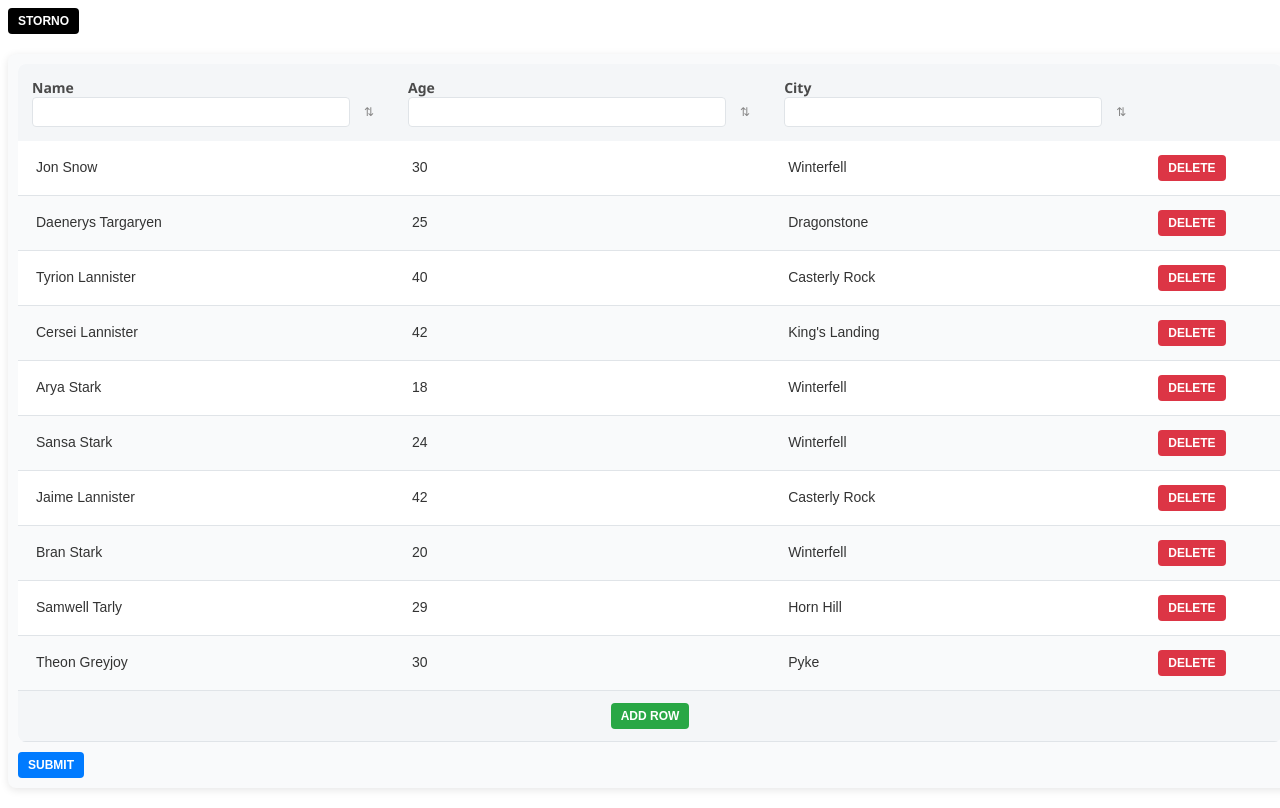
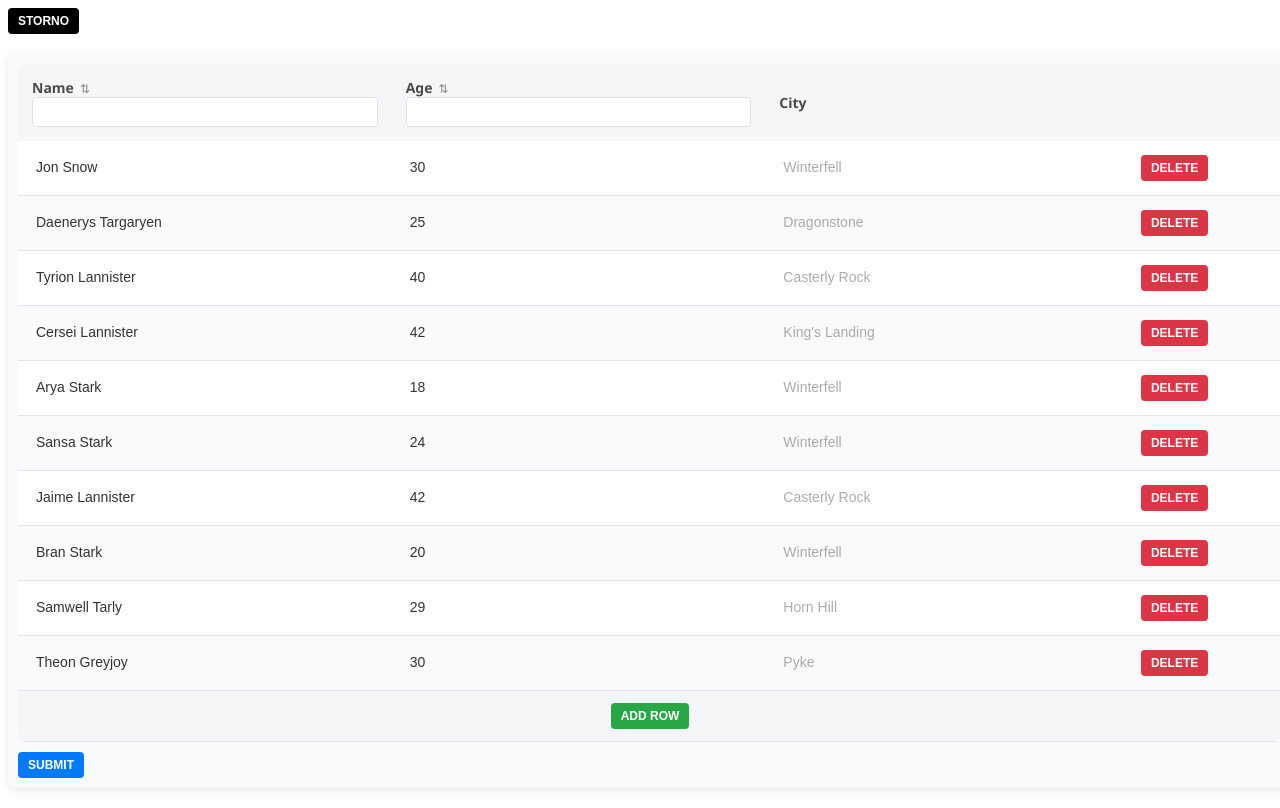
Before and after one commit to kurek775/ts-react-editable-table, a React (Vite) app: page / in a window 1280 px wide. Both pictures are taken after a click on the button "EDIT". Built offline with nearby package versions, Linux system fonts and the light colour scheme.

Commit message:
WIP - submit, disabled

```diff
--- a/src/App.tsx
+++ b/src/App.tsx
@@ -1,10 +1,10 @@
 import { useState } from "react";
-import Table from "./components/Table";
+import {Table, HeaderConfig} from "./components/Table";
 
 function App() {
-  const headers =[  { key: 'Name', type: 'text', required: true },
+  const headers: HeaderConfig[] =[  { key: 'Name', type: 'text', required: true },
     { key: 'Age', type: 'number', required: true },
-    { key: 'City', type: 'text', disabled: false }];
+    { key: 'City', type: 'text', disabled: true, filterDisabled: true, sorterDisabled: true }];
   const [editable, setEditable] = useState<boolean>(false);
   type DataRow = Record<string, string | number>;
 
--- a/src/components/Table.css
+++ b/src/components/Table.css
@@ -145,3 +145,7 @@
     margin-top: 4px;
     display: block;
   }
+
+  .disabled{
+    opacity: 0.4;
+  }
--- a/src/components/Table.tsx
+++ b/src/components/Table.tsx
@@ -1,25 +1,39 @@
-import React, { useState, useEffect } from 'react';
-import './Table.css';
+import React, { useState, useEffect } from "react";
+import "./Table.css";
 
-type HeaderConfig = {
+export type HeaderConfig = {
   key: string;
+  type: string;
+  disabled?: boolean;
   required?: boolean;
+  filterDisabled?: boolean;
+  sorterDisabled?: boolean;
 };
 
-type TableProps = {
+export type TableProps = {
   headers: HeaderConfig[];
   initialData: Array<Record<string, any>>;
   onSubmit: (data: Array<Record<string, any>>) => void;
   editable?: boolean;
-  actions?: boolean; // Enable actions column
+  actions?: boolean;
 };
 
-const Table: React.FC<TableProps> = ({ headers, initialData, onSubmit, editable = true, actions = false }) => {
+export const Table: React.FC<TableProps> = ({
+  headers,
+  initialData,
+  onSubmit,
+  editable = true,
+  actions = false,
+}) => {
   const [data, setData] = useState(initialData);
   const [filters, setFilters] = useState<Record<string, string>>(() =>
-    headers.reduce((acc, header) => ({ ...acc, [header.key]: '' }), {})
+    headers.reduce((acc, header) => ({ ...acc, [header.key]: "" }), {})
   );
-  const [sortConfig, setSortConfig] = useState<{ key: string; direction: 'asc' | 'desc' } | null>(null);
+  const [isFiltered,setIsFiltered]= useState<boolean>(false);
+  const [sortConfig, setSortConfig] = useState<{
+    key: string;
+    direction: "asc" | "desc";
+  } | null>(null);
   const [errors, setErrors] = useState<Array<Record<string, string>>>([]);
 
   const handleDelete = (rowIndex: number) => {
@@ -28,7 +42,10 @@ const Table: React.FC<TableProps> = ({ headers, initialData, onSubmit, editable
   };
 
   const handleAdd = () => {
-    const newRow = headers.reduce((acc, header) => ({ ...acc, [header.key]: '' }), {});
+    const newRow = headers.reduce(
+      (acc, header) => ({ ...acc, [header.key]: "" }),
+      {}
+    );
     setData([...data, newRow]);
   };
 
@@ -36,11 +53,12 @@ const Table: React.FC<TableProps> = ({ headers, initialData, onSubmit, editable
     const updatedData = [...data];
     updatedData[rowIndex][key] = value;
     setData(updatedData);
-
-    // Clear error if valid
     const updatedErrors = [...errors];
     if (headers.find((header) => header.key === key)?.required && !value) {
-      updatedErrors[rowIndex] = { ...updatedErrors[rowIndex], [key]: 'This field is required' };
+      updatedErrors[rowIndex] = {
+        ...updatedErrors[rowIndex],
+        [key]: "This field is required",
+      };
     } else {
       delete updatedErrors[rowIndex]?.[key];
     }
@@ -53,7 +71,7 @@ const Table: React.FC<TableProps> = ({ headers, initialData, onSubmit, editable
       const rowErrors: Record<string, string> = {};
       headers.forEach((header) => {
         if (header.required && !row[header.key]) {
-          rowErrors[header.key] = 'This field is required';
+          rowErrors[header.key] = "This field is required";
         }
       });
       return rowErrors;
@@ -66,24 +84,27 @@ const Table: React.FC<TableProps> = ({ headers, initialData, onSubmit, editable
 
   const handleSort = (key: string) => {
     if (sortConfig && sortConfig.key === key) {
-      if (sortConfig.direction === 'asc') {
+      if (sortConfig.direction === "asc") {
         const sortedData = [...data].sort((a, b) => (a[key] < b[key] ? 1 : -1));
-        setSortConfig({ key, direction: 'desc' });
+        setSortConfig({ key, direction: "desc" });
         setData(sortedData);
       } else {
         setSortConfig(null);
-        setData([...initialData]); // Reset to initial data
+        setData([...initialData]);
       }
     } else {
       const sortedData = [...data].sort((a, b) => (a[key] < b[key] ? -1 : 1));
-      setSortConfig({ key, direction: 'asc' });
+      setSortConfig({ key, direction: "asc" });
       setData(sortedData);
     }
   };
 
   const filteredData = data.filter((row) =>
     headers.every((header) =>
-      row[header.key]?.toString().toLowerCase().includes(filters[header.key].toLowerCase())
+      row[header.key]
+        ?.toString()
+        .toLowerCase()
+        .includes(filters[header.key].toLowerCase())
     )
   );
 
@@ -95,6 +116,11 @@ const Table: React.FC<TableProps> = ({ headers, initialData, onSubmit, editable
     setData(initialData);
   }, [initialData]);
 
+  useEffect(() => {
+    const f = Object.values(filters).some((value) => value.trim() !== "");
+    setIsFiltered(f);
+  }, [filters]);
+
   return (
     <form className="table-container" onSubmit={handleSubmit}>
       <table className="styled-table modern">
@@ -104,24 +130,30 @@ const Table: React.FC<TableProps> = ({ headers, initialData, onSubmit, editable
               <th key={index}>
                 <div className="header-container">
                   <span className="header-label">{header.key}</span>
-                  <div className="header-controls">
-                    <input
-                      type="text"
-                      value={filters[header.key] || ''}
-                      onChange={(e) => handleFilterChange(header.key, e.target.value)}
-                      className="filter-input"
-                    />
+                  {!header.sorterDisabled && (
                     <button
                       type="button"
                       onClick={() => handleSort(header.key)}
                       className="sort-button"
                     >
                       {sortConfig?.key === header.key
-                        ? sortConfig.direction === 'asc'
-                          ? '▲'
-                          : '▼'
-                        : '⇅'}
+                        ? sortConfig.direction === "asc"
+                          ? "▲"
+                          : "▼"
+                        : "⇅"}
                     </button>
+                  )}
+                  <div className="header-controls">
+                    {!header.filterDisabled && (
+                      <input
+                        type="text"
+                        value={filters[header.key] || ""}
+                        onChange={(e) =>
+                          handleFilterChange(header.key, e.target.value)
+                        }
+                        className="filter-input"
+                      />
+                    )}
                   </div>
                 </div>
               </th>
@@ -134,21 +166,44 @@ const Table: React.FC<TableProps> = ({ headers, initialData, onSubmit, editable
             <tr key={rowIndex} className="modern-row">
               {headers.map((header, colIndex) => (
                 <td key={colIndex}>
+                  {header.disabled ? (
                     <input
-                    className={`table-input modern-input ${errors[rowIndex]?.[header.key] ? 'error' : ''}`}
+                      className={`table-input modern-input ${
+                        editable ? "disabled" : ""
+                      }`}
                       type="text"
-                    value={row[header.key]?.toString() || ''}
-                    onChange={(e) => editable && handleInputChange(rowIndex, header.key, e.target.value)}
+                      value={row[header.key]?.toString() || ""}
+                      readOnly={true}
+                    />
+                  ) : (
+                    <input
+                      className={`table-input modern-input ${
+                        errors[rowIndex]?.[header.key] ? "error" : ""
+                      }`}
+                      type="text"
+                      value={row[header.key]?.toString() || ""}
+                      onChange={(e) =>
+                        editable &&
+                        handleInputChange(rowIndex, header.key, e.target.value)
+                      }
                       readOnly={!editable}
                     />
+                  )}
+
                   {errors[rowIndex]?.[header.key] && (
-                    <span className="error-message">{errors[rowIndex][header.key]}</span>
+                    <span className="error-message">
+                      {errors[rowIndex][header.key]}
+                    </span>
                   )}
                 </td>
               ))}
               {actions && (
                 <td className="actions-cell">
-                  <button type="button" onClick={() => handleDelete(rowIndex)} className="action-button delete modern-delete">
+                  <button
+                    type="button"
+                    onClick={() => handleDelete(rowIndex)}
+                    className="action-button delete modern-delete"
+                  >
                     Delete
                   </button>
                 </td>
@@ -160,7 +215,11 @@ const Table: React.FC<TableProps> = ({ headers, initialData, onSubmit, editable
           <tfoot>
             <tr>
               <td colSpan={headers.length + 1} className="footer-cell">
-                <button type="button" onClick={handleAdd} className="action-button add modern-add">
+                <button
+                  type="button"
+                  onClick={handleAdd}
+                  className="action-button add modern-add"
+                >
                   Add Row
                 </button>
               </td>
@@ -168,9 +227,17 @@ const Table: React.FC<TableProps> = ({ headers, initialData, onSubmit, editable
           </tfoot>
         )}
       </table>
-      <button type="submit" className="action-button submit modern-submit">
+      {editable && (
+        <button
+          disabled={isFiltered || Boolean(sortConfig) ? true : false}
+          type="submit"
+          className={`action-button submit modern-submit ${
+            isFiltered || Boolean(sortConfig) ? "disabled" : ""
+          }`}
+        >
           Submit
         </button>
+      )}
     </form>
   );
 };
```
Lines whose indentation alone changed are shown as unchanged.
